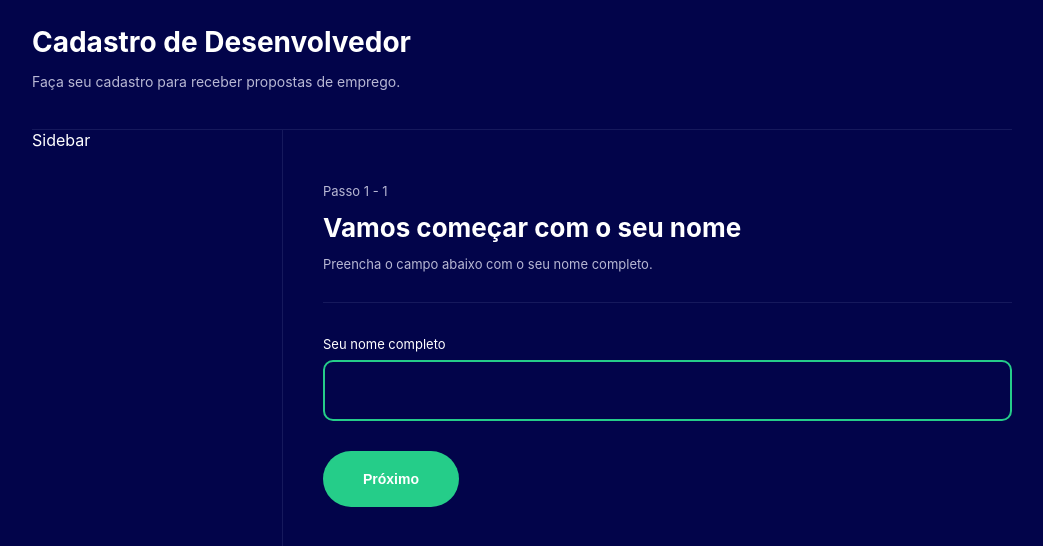
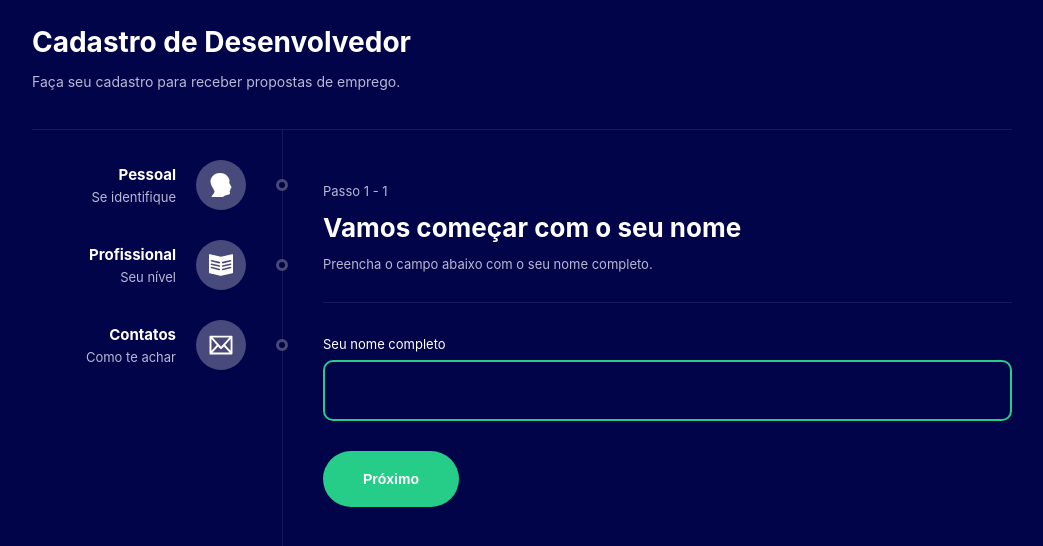
Before and after one commit to JrzenonDev/multi-step-form-react, a React (Create React App) app: page / in a window 1280 px wide. Shown: the top 546 px of the page, without its empty margins (118-1161 px from the left). Built offline with nearby package versions, Linux system fonts and the light colour scheme.

Commit message:
use component SidebarItem in  Theme

```diff
--- a/src/components/Theme/index.tsx
+++ b/src/components/Theme/index.tsx
@@ -1,6 +1,7 @@
 import { ReactNode } from 'react'
 import * as C from './style'
 import { Header } from '../Header'
+import { SidebarItem } from '../SidebarItem'
 
 type Props = {
   children: ReactNode
@@ -15,7 +16,28 @@ export const Theme = ({ children }: Props) => {
 
         <C.Steps>
           <C.Sidebar>
-            Sidebar
+
+            <SidebarItem
+              title="Pessoal"
+              description="Se identifique"
+              icon="profile"
+              path="/"
+            />
+
+            <SidebarItem
+              title="Profissional"
+              description="Seu nível"
+              icon="book"
+              path="/step2"
+            />
+
+            <SidebarItem
+              title="Contatos"
+              description="Como te achar"
+              icon="mail"
+              path="/step3"
+            />
+
           </C.Sidebar>
           <C.Page>
             { children }
```
